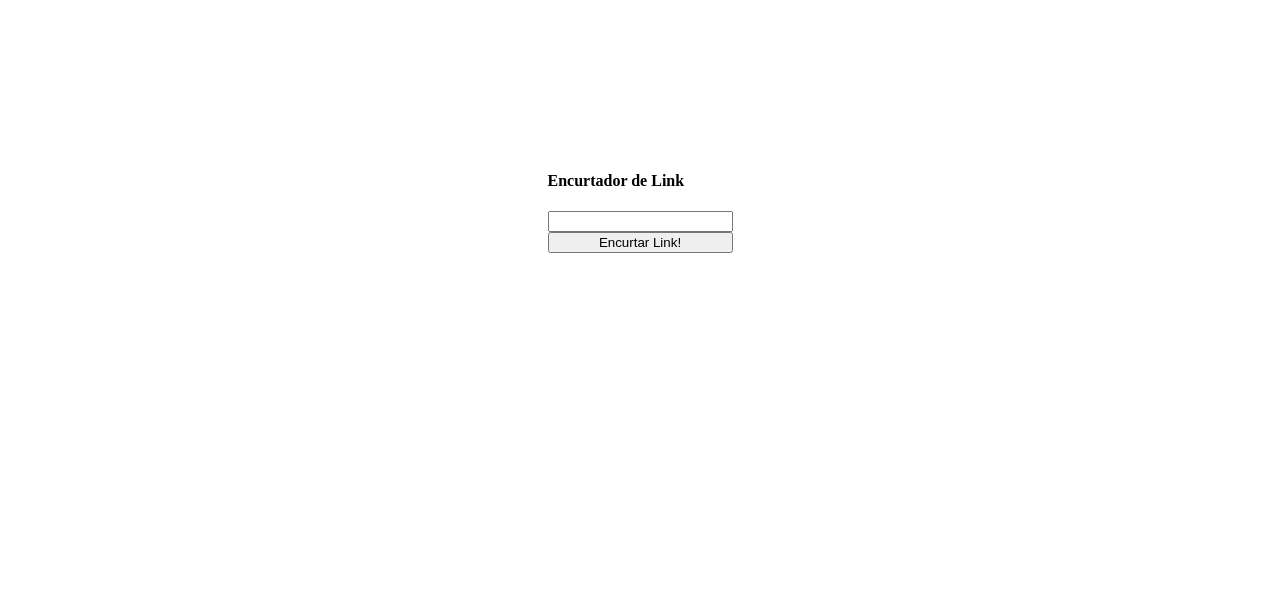
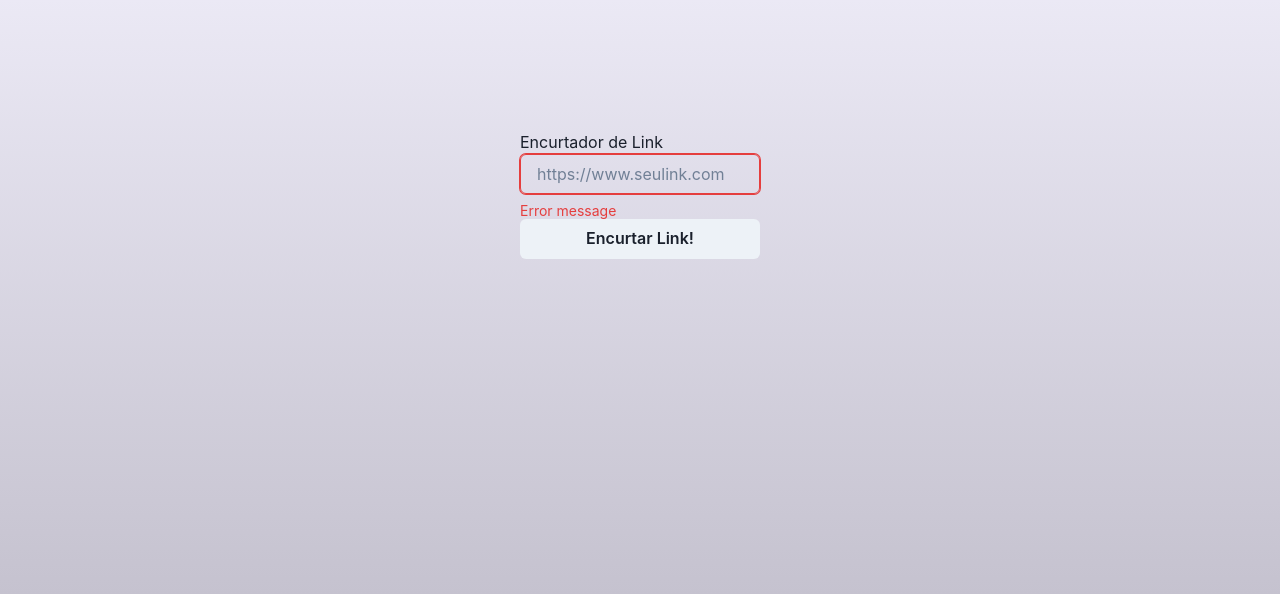
Before and after one commit to rodrigodefrancadev/encurtalink, a Next.js app: page / in a window 1280 px wide. Shown: the part 206-816 px from the top of the page. Built offline with nearby package versions, Linux system fonts and the light colour scheme.

Commit message:
layout changes

```diff
--- a/src/app/layout.tsx
+++ b/src/app/layout.tsx
@@ -1,16 +1,21 @@
+import styles from "./style.module.css";
+import { Providers } from "./providers";
+
 export const metadata = {
-  title: 'Next.js',
-  description: 'Generated by Next.js',
-}
+  title: "Next.js",
+  description: "Generated by Next.js",
+};
 
 export default function RootLayout({
   children,
 }: {
-  children: React.ReactNode
+  children: React.ReactNode;
 }) {
   return (
     <html lang="en">
-      <body>{children}</body>
+      <body className={styles.body}>
+        <Providers>{children}</Providers>
+      </body>
     </html>
-  )
+  );
 }
--- a/src/app/page.tsx
+++ b/src/app/page.tsx
@@ -1,6 +1,13 @@
 "use client";
 
 import { useRef, useState } from "react";
+import {
+  FormControl,
+  Text,
+  FormErrorMessage,
+  Input,
+  Button,
+} from "@chakra-ui/react";
 
 export default function () {
   const inputRef = useRef<HTMLInputElement>(null);
@@ -22,11 +29,32 @@ export default function () {
     setSlug(linkCurto.slug);
   }
   return (
-    <div style={{ display: "grid", placeItems: "center", height: "100vh" }}>
-      <div style={{ display: "flex", flexDirection: "column" }}>
-        <h4>Encurtador de Link</h4>
-        <input ref={inputRef} />
-        <button onClick={encurtarLink}>Encurtar Link!</button>
+    <div
+      style={{
+        display: "grid",
+        placeItems: "center",
+        height: "100vh",
+        width: "100vw",
+      }}
+    >
+      <div
+        style={{
+          display: "flex",
+          flexDirection: "column",
+          width: "100%",
+          maxWidth: 240,
+        }}
+      >
+        <Text>Encurtador de Link</Text>
+        <FormControl w="100%" isInvalid>
+          <Input
+            w="100%"
+            placeholder="https://www.seulink.com"
+            ref={inputRef}
+          />
+          <FormErrorMessage>Error message</FormErrorMessage>
+        </FormControl>
+        <Button onClick={encurtarLink}>Encurtar Link!</Button>
         {slug && (
           <div style={{ marginTop: 24 }}>
             <a
--- /dev/null
+++ b/src/app/providers.tsx
@@ -0,0 +1,8 @@
+// app/providers.tsx
+"use client";
+
+import { ChakraProvider } from "@chakra-ui/react";
+
+export function Providers({ children }: { children: React.ReactNode }) {
+  return <ChakraProvider>{children}</ChakraProvider>;
+}
--- /dev/null
+++ b/src/app/style.module.css
@@ -0,0 +1,8 @@
+.body {
+  background-color: rgb(236, 232, 249);
+  background: linear-gradient(
+    180deg,
+    rgb(243, 241, 253) 10%,
+    rgb(197, 194, 207) 100%
+  );
+}
```
Also changed, not shown: package.json (+9 -2 lines), 1 other file (tests, documents, lock files or other folders).
